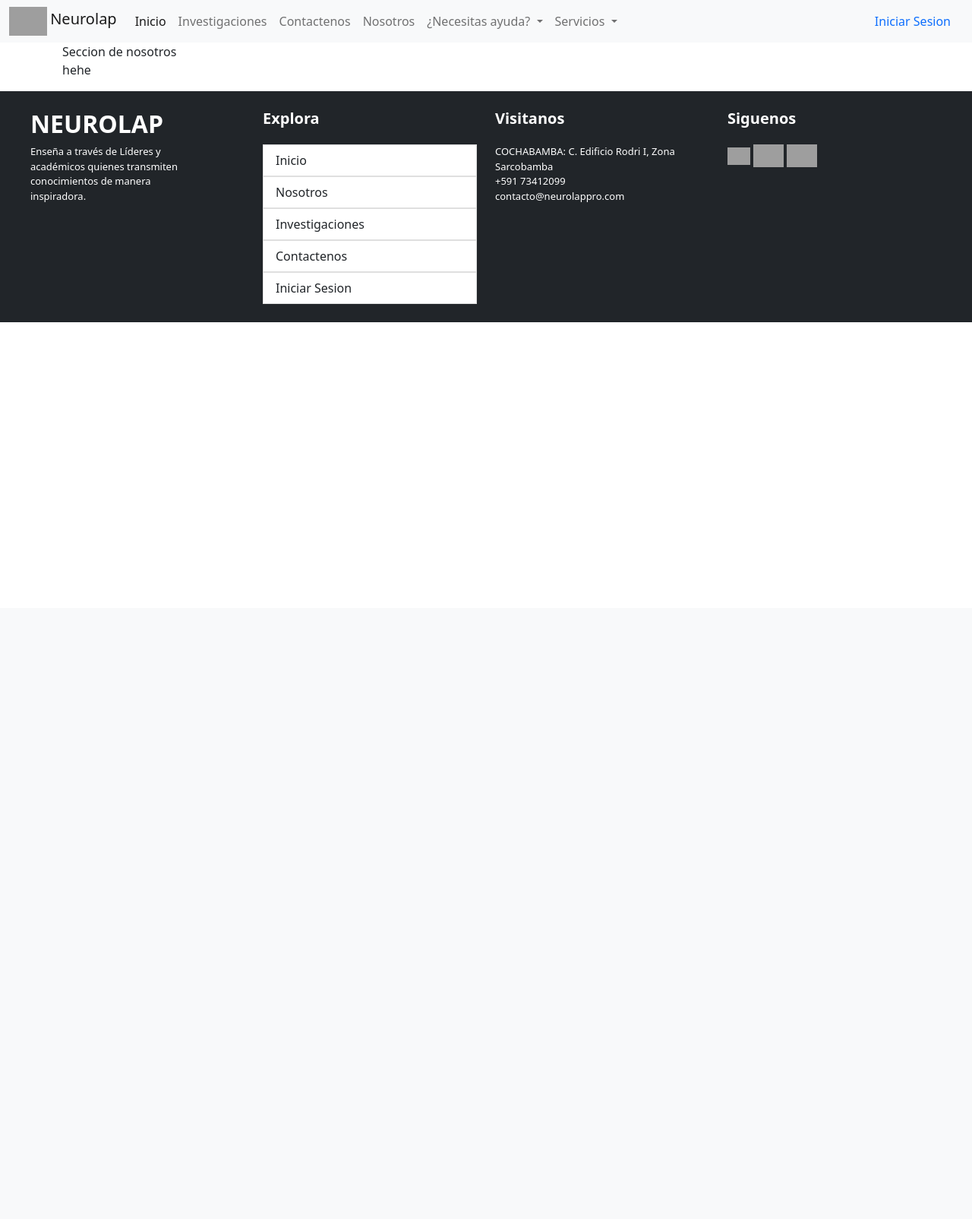
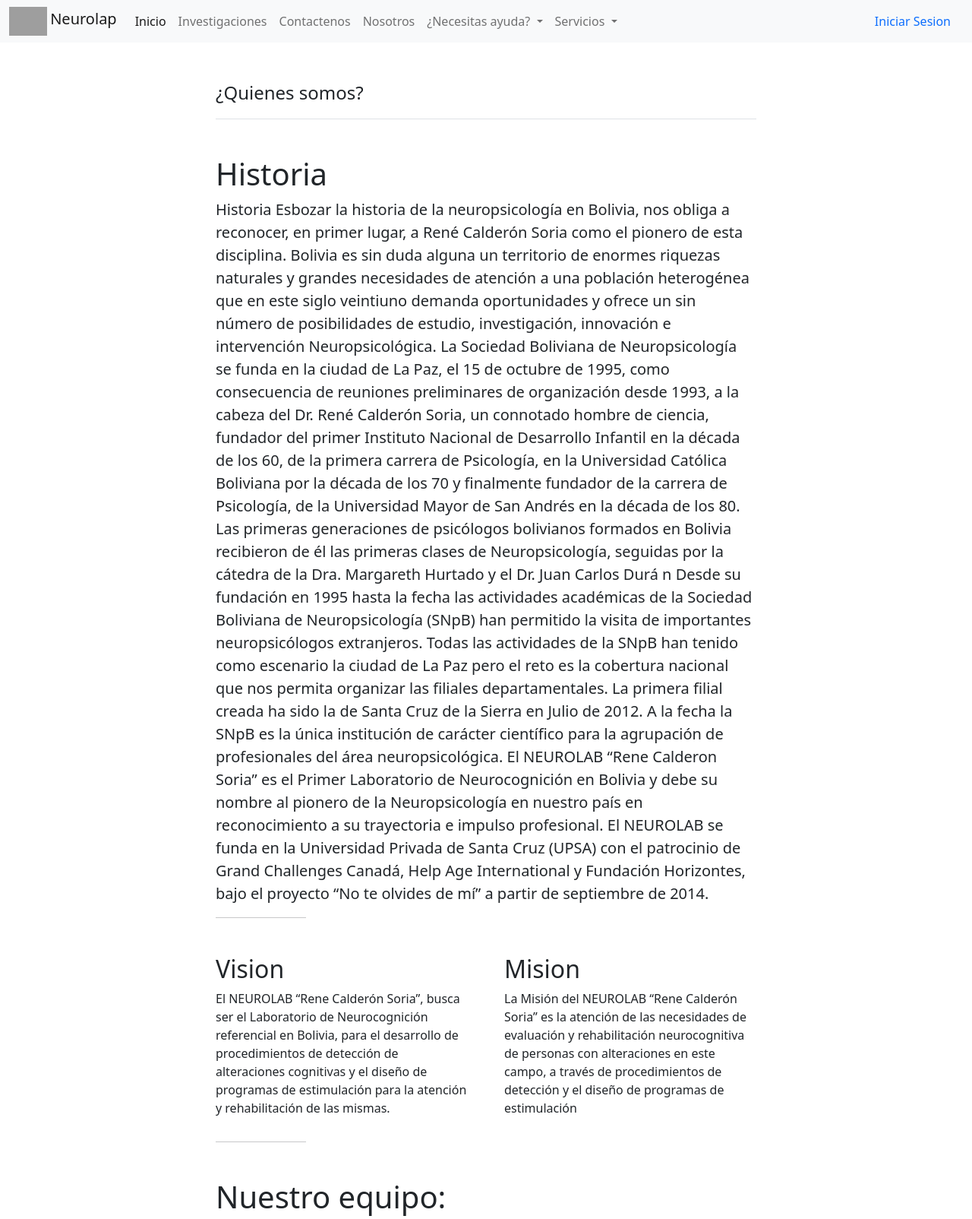
Before and after one commit to alberto840/proyectosis222, a Django app: page /nosotros in a window 1280 px wide. Shown: the top 1604 px of the page at 76% size. Before the commit the page ends 424 px from the top, so only its background shows below. Run offline with Django 4.2, Linux system fonts and the light colour scheme; grey boxes are pictures that could not be loaded.

Commit message:
adding nosotros y contactanos

```diff
--- a/neurolab/templates/paginas/nosotros.html
+++ b/neurolab/templates/paginas/nosotros.html
@@ -2,4 +2,51 @@
 
 {% block titulo %} Nosotros {% endblock %}
 
-{% block contenido %} Seccion de nosotros <p>hehe</p>  {% endblock %}
+{% block contenido %}
+<div class="col-lg-8 mx-auto p-3 py-md-5">
+    <header class="d-flex align-items-center pb-3 mb-5 border-bottom">
+      <a href="https://getbootstrap.com/" class="d-flex align-items-center text-dark text-decoration-none">
+        <span class="fs-4">¿Quienes somos?</span>
+      </a>
+    </header>
+
+    <main>
+      <h1>Historia</h1>
+      <p class="fs-5 col-md-12">Historia
+        Esbozar la historia de la neuropsicología en Bolivia, nos obliga a reconocer, en primer lugar, a René Calderón Soria como el pionero de esta disciplina.
+
+        Bolivia es sin duda alguna un territorio de enormes riquezas naturales y grandes necesidades de atención a una población heterogénea que en este siglo veintiuno demanda oportunidades y ofrece un sin número de posibilidades de estudio, investigación, innovación e intervención Neuropsicológica.
+
+        La Sociedad Boliviana de Neuropsicología se funda en la ciudad de La Paz, el 15 de octubre de 1995, como consecuencia de reuniones preliminares de organización desde 1993, a la cabeza del Dr. René Calderón Soria, un connotado hombre de ciencia, fundador del primer Instituto Nacional de Desarrollo Infantil en la década de los 60, de la primera carrera de Psicología, en la Universidad Católica Boliviana por la década de los 70 y finalmente fundador de la carrera de Psicología, de la Universidad Mayor de San Andrés en la década de los 80.
+
+        Las primeras generaciones de psicólogos bolivianos formados en Bolivia recibieron de él las primeras clases de Neuropsicología, seguidas por la cátedra de la Dra. Margareth Hurtado y el Dr. Juan Carlos Durá n Desde su fundación en 1995 hasta la fecha las actividades académicas de la Sociedad Boliviana de Neuropsicología (SNpB) han permitido la visita de importantes neuropsicólogos extranjeros.
+
+        Todas las actividades de la SNpB han tenido como escenario la ciudad de La Paz pero el reto es la cobertura nacional que nos permita organizar las filiales departamentales. La primera filial creada ha sido la de Santa Cruz de la Sierra en Julio de 2012.
+
+        A la fecha la SNpB es la única institución de carácter científico para la agrupación de profesionales del área neuropsicológica.
+
+        El NEUROLAB “Rene Calderon Soria” es el Primer Laboratorio de Neurocognición en Bolivia y debe su nombre al pionero de la Neuropsicología en nuestro país en reconocimiento a su trayectoria e impulso profesional.
+
+        El NEUROLAB se funda en la Universidad Privada de Santa Cruz (UPSA) con el patrocinio de Grand Challenges Canadá, Help Age International y Fundación Horizontes, bajo el proyecto “No te olvides de mí” a partir de septiembre de 2014.</p>
+
+      <hr class="col-3 col-md-2 mb-5">
+
+      <div class="row g-5">
+        <div class="col-md-6">
+          <h2>Vision</h2>
+          <p>El NEUROLAB “Rene Calderón Soria”, busca ser el Laboratorio de Neurocognición referencial en Bolivia, para el desarrollo de procedimientos de detección de alteraciones cognitivas y el diseño de programas de estimulación para la atención y rehabilitación de las mismas.</p>
+        </div>
+
+        <div class="col-md-6">
+          <h2>Mision</h2>
+          <p>La Misión del NEUROLAB “Rene Calderón Soria” es la atención de las necesidades de evaluación y rehabilitación neurocognitiva de personas con alteraciones en este campo, a través de procedimientos de detección y el diseño de programas de estimulación</p>
+        </div>
+      </div>
+      <hr class="col-3 col-md-2 mb-5">
+      <h1>Nuestro equipo:</h1>
+      <img style="margin-left: 210px;" src="https://grt.com.bo/upsa/usuario/help/imagenes/equipo1.png" alt="">
+      <img src="https://grt.com.bo/upsa/usuario/help/imagenes/equipo2.png" alt="">
+      <img src="https://grt.com.bo/upsa/usuario/help/imagenes/equipo3.png" alt="">
+    </main>
+  </div>
+{% endblock %}
```
Also changed, not shown: neurolab/templates/paginas/contactenos.html (+42 -1 lines).
